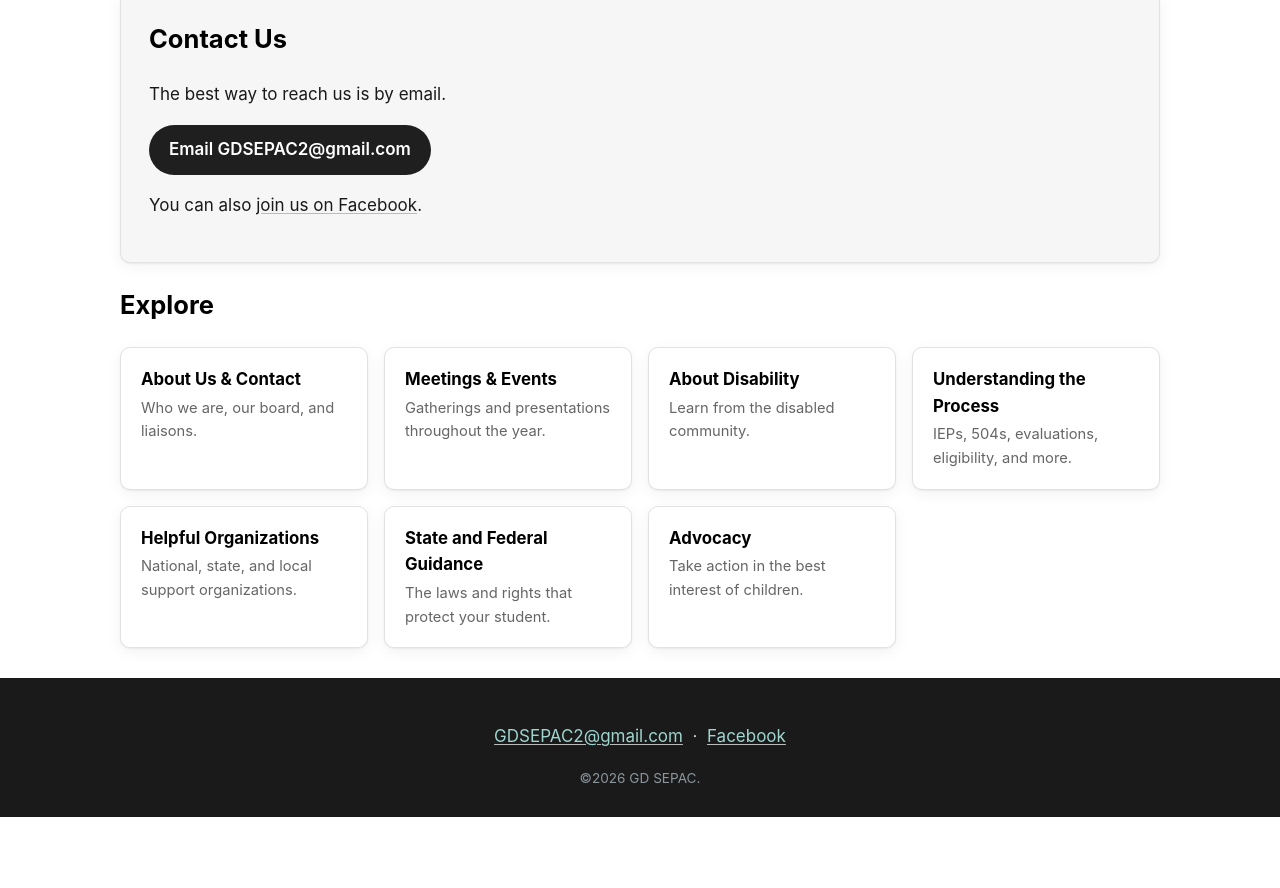
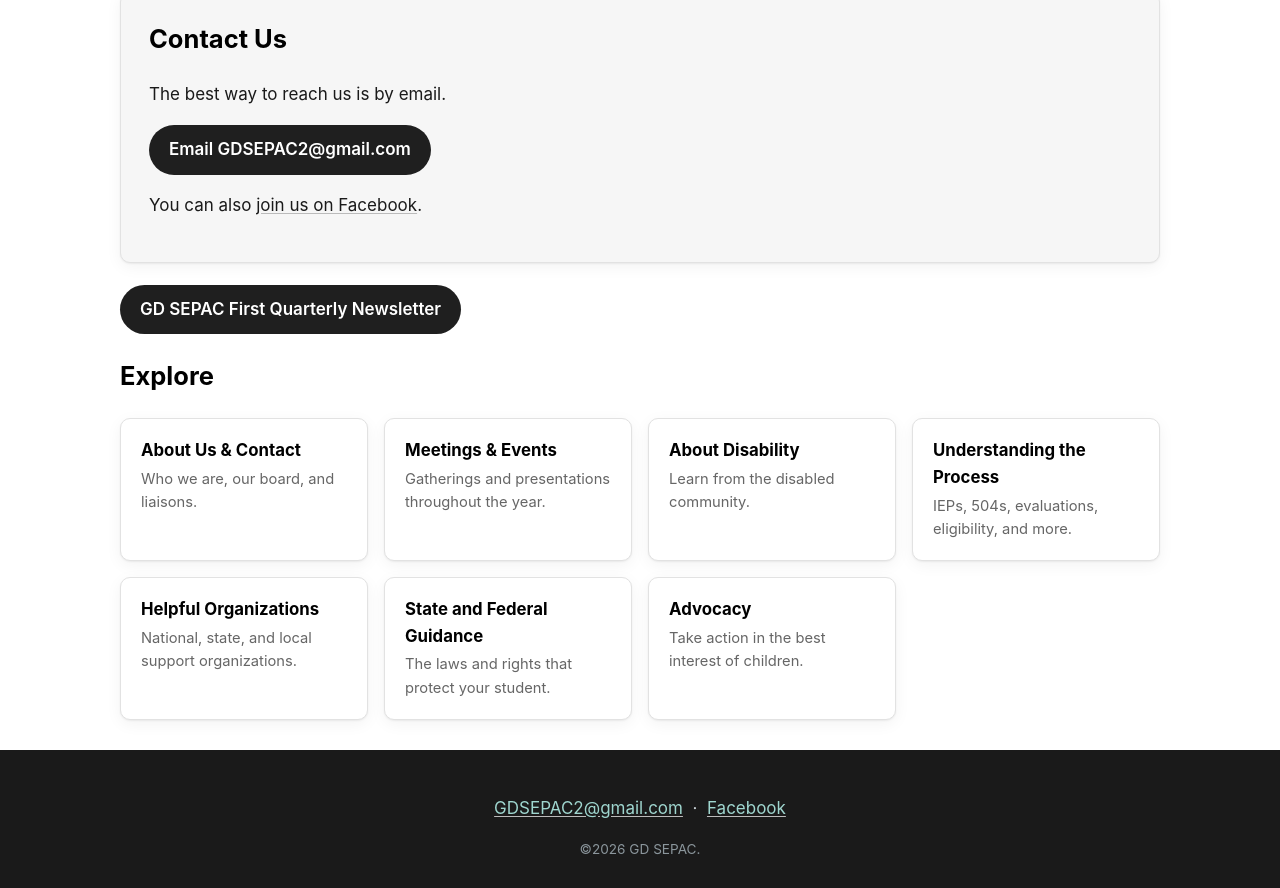
Before and after one commit to kescalada/gdsepac, an Eleventy site: page src/index.njk in a window 1280 px wide. Shown: the part 734-1622 px from the top of the page. Before the commit the page ends 1551 px from the top, so only its background shows below. Built offline with nearby package versions, Linux system fonts and the light colour scheme; Eleventy itself is replaced by a stand-in of ours; files that its build step writes are made by us from their sources; what js-yaml, markdown-it-container would draw is missing.

Commit message:
Add newsletter button above the Explore section on the home page

```diff
--- a/src/index.njk
+++ b/src/index.njk
@@ -30,6 +30,10 @@ layout: base.njk
         <p>You can also <a href="{{ site.FACEBOOK }}" target="_blank" rel="noopener">join us on Facebook</a>.</p>
       </section>
 
+      <section class="newsletter-cta">
+        <a class="btn" href="https://www.canva.com/design/DAHK_p_sPHI/OtQPS_2li7T6fj17oBr3zg/view">GD SEPAC First Quarterly Newsletter</a>
+      </section>
+
       <section class="quicklinks">
         <h2>Explore</h2>
         <div class="quicklink-grid">
--- a/styles.css
+++ b/styles.css
@@ -123,6 +123,7 @@ main { padding: 36px 0 56px; }
 .btn-outline:hover { background: var(--brand-light); color: var(--brand-dark) !important; }
 
 .contact-cta { background: var(--soft); border-color: var(--line); }
+.newsletter-cta { margin: 0 0 22px; }
 
 /* People lists */
 .people { list-style: none; margin: 0; padding: 0; display: grid; gap: 8px; }
```
